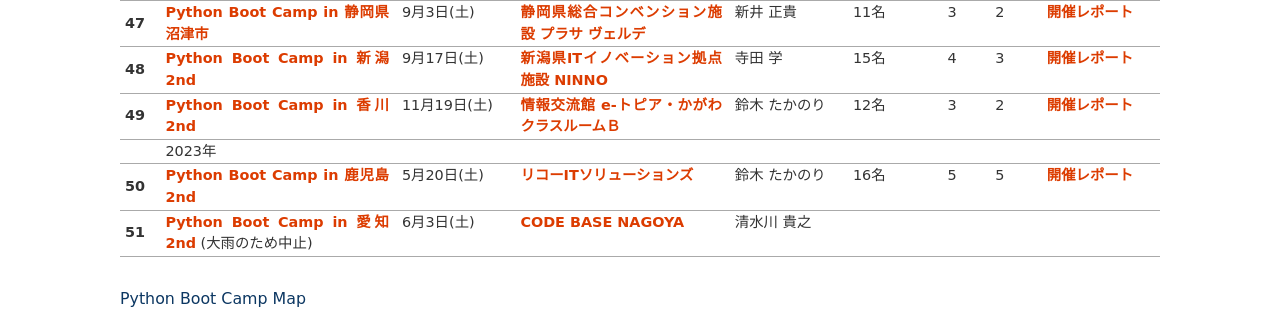
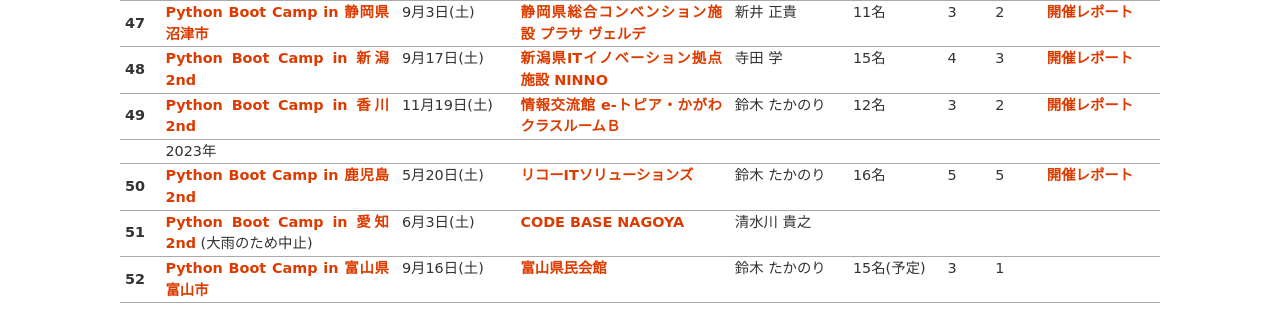
Before and after one commit to pyconjp/www.pycon.jp, a Sphinx documentation site: the page built from source/support/bootcamp.rst, in a window 1280 px wide and 900 px high, scrolled down 4156 px, cut to the strip 0-322 px from the top of the window. Built offline with Sphinx 7.4.7, drawn with Linux system fonts in a browser that asks for light colours; some of the changed text lies outside the part shown.

Commit message:
add pycamp toyama

```diff
--- a/source/support/bootcamp.rst
+++ b/source/support/bootcamp.rst
@@ -58,8 +58,8 @@
      - **茨城**、**栃木**、**群馬**、**埼玉**、**千葉**、東京、**神奈川** (2)
      - 6/7
    * - 中部
-     - **山梨**、**長野** (2)、**新潟** (2)、富山、**石川**、**福井**、**静岡** (3)、**愛知** (2)、**岐阜**
-     - 8/9
+     - **山梨**、**長野** (2)、**新潟** (2)、**富山**、**石川**、**福井**、**静岡** (3)、**愛知** (2)、**岐阜**
+     - 9/9
    * - 近畿
      - 三重、滋賀、**京都** (2)、**大阪**、**兵庫**、奈良、**和歌山**
      - 4/7
@@ -667,6 +667,15 @@
      -
      -
      -
+   * - 52
+     - `Python Boot Camp in 富山県富山市 <https://pyconjp.connpass.com/event/287004/>`__
+     - 9月16日(土)
+     - `富山県民会館 <https://www.bunka-toyama.jp/kenminkaikan/>`_
+     - 鈴木 たかのり
+     - 15名(予定)
+     - 3
+     - 1
+     -
 
 Python Boot Camp Map
 --------------------
```
Also changed, not shown: other parts of source/support/bootcamp.rst (+1 -1 lines).
